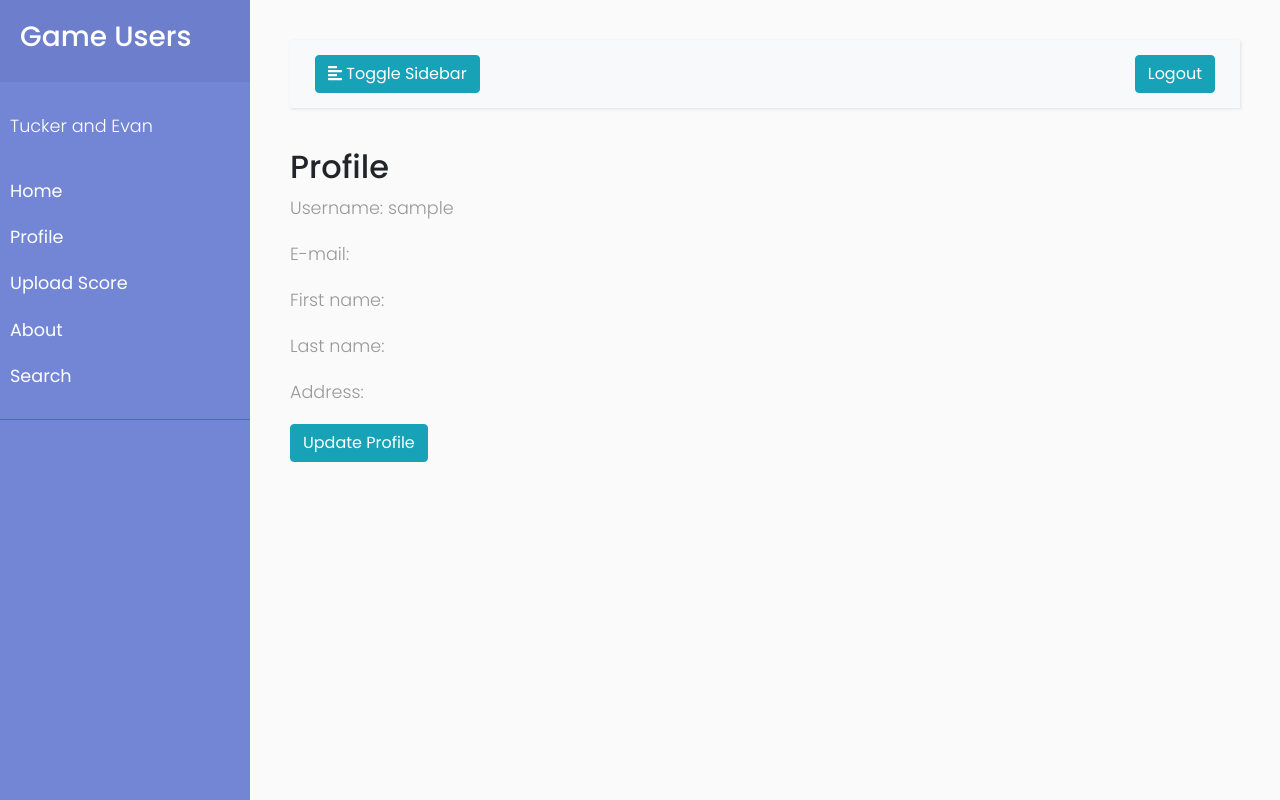
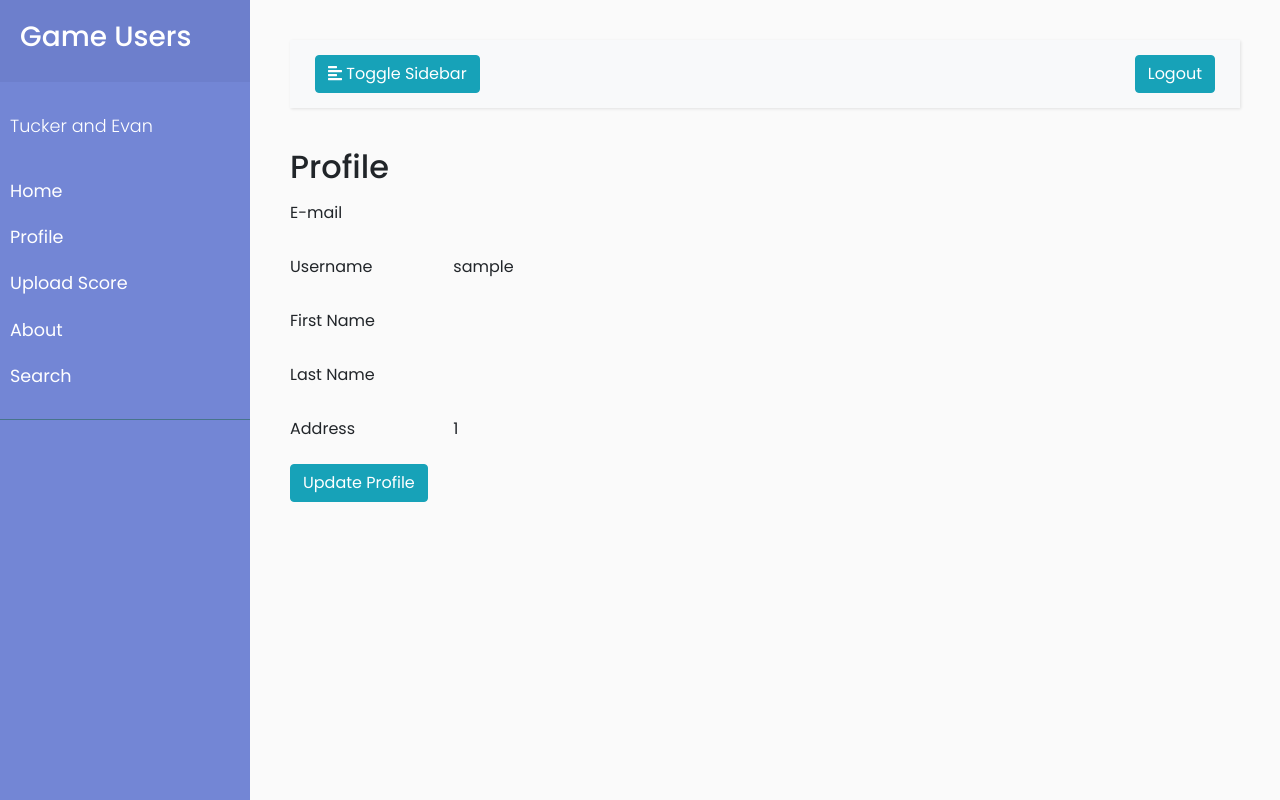
Before and after one commit to evanrh/game_management_4620, a PHP site: page /profile.php in a window 1280 px wide. Run offline with PHP 8.4, Linux system fonts and the light colour scheme; the visitor is signed in with stand-in values (Sample User, id 1); data that the repository does not hold is empty; some libraries are stand-ins or nearby versions.

Commit message:
Altered sql setup script to hopefully be better for prod. Changed layout of profile view and added scores subdir

```diff
--- a/profile.php
+++ b/profile.php
@@ -18,14 +18,40 @@
         mysqli_stmt_execute($stmt);
         $result = mysqli_stmt_get_result($stmt);
         $row = mysqli_fetch_assoc($result);
-        echo '<p>Username: ' . $_SESSION['username'] . "</p>";
-        echo '<p>E-mail: ' . $row['email'] . '</p>';
-        echo '<p>First name: ' . $row['first_name'] . '</p>';
-        echo '<p>Last name: ' . $row['last_name'] . '</p>';
-        echo '<p>Address: ' . $row['address'] . '</p>';
     ?>
+    <form>
+    <div class="form-group row">
+        <label for="email" class="col-sm-2 col-form-label">E-mail</label>
+        <div class="col-sm-6">
+            <input type="text" readonly class="form-control-plaintext" id="email" value=<?php echo $row['email']?>>
+        </div>
+    </div>
+    <div class="form-group row">
+        <label for="username" class="col-sm-2 col-form-label">Username</label>
+        <div class="col-sm-6">
+            <input type="text" readonly class="form-control-plaintext" id="username" value=<?php echo $_SESSION['username']?>>
+        </div>
+    </div>
+    <div class="form-group row">
+        <label for="first_name" class="col-sm-2 col-form-label">First Name</label>
+        <div class="col-sm-6">
+            <input type="text" readonly class="form-control-plaintext" id="first_name" value=<?php echo $row['first_name']?>>
+        </div>
+    </div>
+    <div class="form-group row">
+        <label for="last_name" class="col-sm-2 col-form-label">Last Name</label>
+        <div class="col-sm-6">
+            <input type="text" readonly class="form-control-plaintext" id="last_name" value=<?php echo $row['last_name']?>>
+        </div>
+    </div>
+    <div class="form-group row">
+        <label for="address" class="col-sm-2 col-form-label">Address</label>
+        <div class="col-sm-6">
+            <input type="text" readonly class="form-control-plaintext" id="address" value=<?php echo $_SESSION['address']?>>
+        </div>
+    </div>
     <a href="profile_update.php">
-        <button type="submit" class="btn btn-info">Update Profile</button>
+        <button type="button" class="btn btn-info">Update Profile</button>
     </a>
 <?php
     require_once "footer.php";
--- a/sql/game_users.sql
+++ b/sql/game_users.sql
@@ -31,7 +31,7 @@ SET time_zone = "+00:00";
 CREATE TABLE `games` (
   `gid` int NOT NULL,
   `title` varchar(255) NOT NULL
-) ENGINE=InnoDB DEFAULT CHARSET=utf8mb4 COLLATE=utf8mb4_0900_ai_ci;
+) ENGINE=InnoDB DEFAULT CHARSET=utf8mb4 COLLATE=utf8mb4_general_ci;
 
 -- --------------------------------------------------------
 
@@ -48,7 +48,7 @@ CREATE TABLE `players` (
   `last_name` tinytext,
   `phone` varchar(10) DEFAULT NULL,
   `address` longtext
-) ENGINE=InnoDB DEFAULT CHARSET=utf8mb4 COLLATE=utf8mb4_0900_ai_ci;
+) ENGINE=InnoDB DEFAULT CHARSET=utf8mb4 COLLATE=utf8mb4_general_ci;
 
 -- --------------------------------------------------------
 
@@ -60,7 +60,7 @@ CREATE TABLE `scores` (
   `sid` int NOT NULL,
   `gid` varchar(255) NOT NULL,
   `playerName` varchar(20) NOT NULL
-) ENGINE=InnoDB DEFAULT CHARSET=utf8mb4 COLLATE=utf8mb4_0900_ai_ci;
+) ENGINE=InnoDB DEFAULT CHARSET=utf8mb4 COLLATE=utf8mb4_general_ci;
 
 --
 -- Indexes for dumped tables
```
Also changed, not shown: scores/index.php (added, +9 -0 lines).
